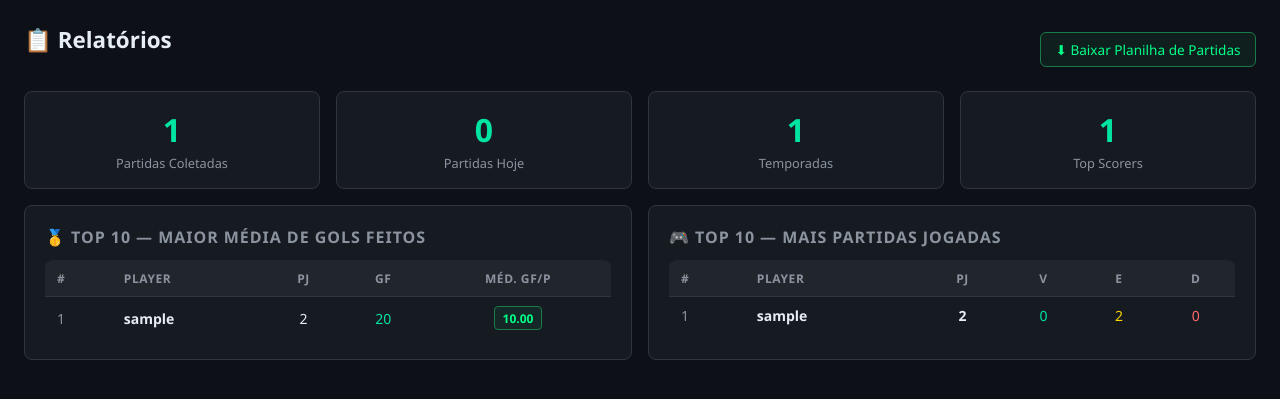
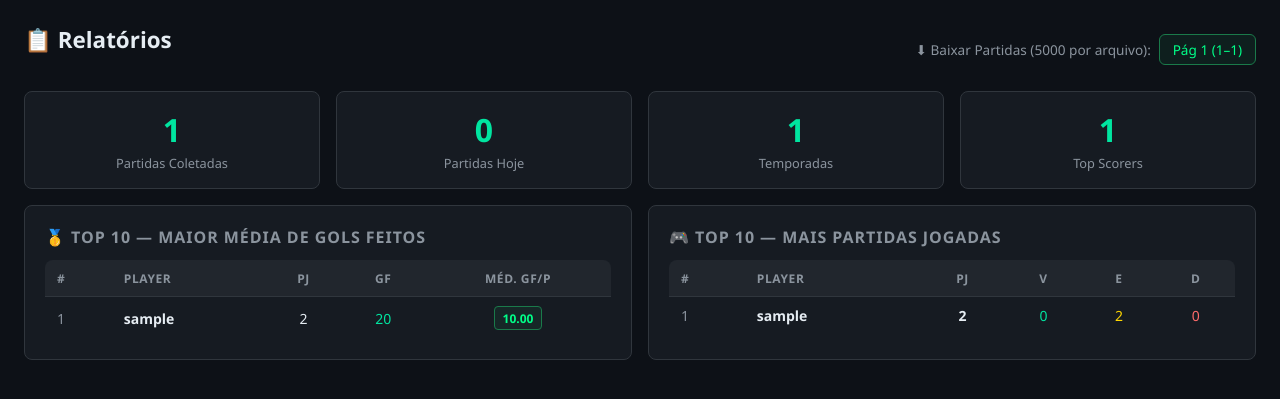
Before and after one commit to tiagobrrrr/gtleagues-bot, a Flask app: page /reports in a window 1280 px wide. Shown: the part 57-456 px from the top of the page. Run offline with Flask 3, Linux system fonts and the light colour scheme; tables that the repository leaves empty hold one stand-in row (values such as "Sample post"); some libraries are stand-ins or nearby versions.

Commit message:
feat: download paginado de partidas (5000 por arquivo)
Problema: 20465 partidas em 1 arquivo causava timeout 502 no Render.
Solucao: paginacao por ?page=N

- Pagina 1: partidas 1-5000 (mais recentes)
- Pagina 2: partidas 5001-10000
- Pagina 3: partidas 10001-15000
- etc.

Sem repeticao entre paginas (usa offset/limit no banco).
Template reports.html: mostra botoes automaticos para cada pagina.

```diff
--- a/app.py
+++ b/app.py
@@ -148,29 +148,41 @@ def _xlsx_response(xlsx: bytes, fname: str):
 
 @app.route("/download/excel/reports")
 def download_excel_reports():
+    """
+    Download paginado de partidas — 5000 por arquivo.
+    ?page=1 → partidas 1-5000 (mais recentes)
+    ?page=2 → partidas 5001-10000
+    ?page=3 → partidas 10001-15000
+    etc.
+    """
     try:
-        # Pega todas as partidas mas em chunks eficientes
+        page   = max(1, int(request.args.get("page", 1)))
+        limit  = 5000
+        offset = (page - 1) * limit
+
+        total = Match.query.filter(Match.home_score.isnot(None)).count()
+        if total == 0:
+            return "Nenhuma partida coletada.", 404
+
+        import math
+        total_pages = math.ceil(total / limit)
+        if page > total_pages:
+            return f"Página {page} não existe. Total: {total_pages} páginas.", 404
+
         matches = Match.query.filter(
             Match.home_score.isnot(None)
-        ).order_by(Match.kickoff.desc()).all()
-        if not matches:
-            return "Nenhuma partida coletada.", 404
-        logger.info(f"Gerando Excel com {len(matches)} partidas...")
+        ).order_by(Match.kickoff.desc()).offset(offset).limit(limit).all()
+
+        de   = offset + 1
+        ate  = offset + len(matches)
+        logger.info(f"Gerando Excel página {page}/{total_pages}: partidas {de}-{ate} de {total}")
         xlsx  = build_excel_reports(matches)
-        fname = f"gtscout_partidas_{now_br().strftime('%Y-%m-%d_%H-%M')}.xlsx"
+        fname = f"gtscout_partidas_pag{page}de{total_pages}_{now_br().strftime('%Y-%m-%d')}.xlsx"
         logger.info(f"Excel gerado: {len(xlsx)} bytes")
-        from flask import Response
-        def generate():
-            yield xlsx
-        resp = Response(
-            generate(),
-            mimetype=XLSX_MIME,
-            headers={
-                "Content-Disposition": f"attachment; filename={fname}",
-                "Content-Length": str(len(xlsx)),
-                "X-Accel-Buffering": "no",
-            }
-        )
+        resp = make_response(xlsx)
+        resp.headers["Content-Type"]        = XLSX_MIME
+        resp.headers["Content-Disposition"] = f"attachment; filename={fname}"
+        resp.headers["Content-Length"]      = str(len(xlsx))
         return resp
     except Exception as e:
         logger.error(f"Erro download reports: {e}")
--- a/templates/reports.html
+++ b/templates/reports.html
@@ -4,7 +4,17 @@
 {% block content %}
 <div class="flex items-center justify-between mb-2">
   <h1 class="page-title">📋 Relatórios</h1>
-  <a href="/download/excel/reports" class="btn btn-green">⬇ Baixar Planilha de Partidas</a>
+  <div style="display:flex; gap:.5rem; flex-wrap:wrap; align-items:center;">
+    <span style="color:var(--muted); font-size:.85rem;">⬇ Baixar Partidas (5000 por arquivo):</span>
+    {% set total_pages = ((summary.total // 5000) + (1 if summary.total % 5000 > 0 else 0)) %}
+    {% for p in range(1, total_pages + 1) %}
+      {% set de = (p-1)*5000 + 1 %}
+      {% set ate = [p*5000, summary.total] | min %}
+      <a href="/download/excel/reports?page={{ p }}" class="btn btn-green" style="font-size:.85rem; padding:.3rem .8rem;">
+        Pág {{ p }} ({{ de }}–{{ ate }})
+      </a>
+    {% endfor %}
+  </div>
 </div>
 
 <!-- Resumo geral -->
```
